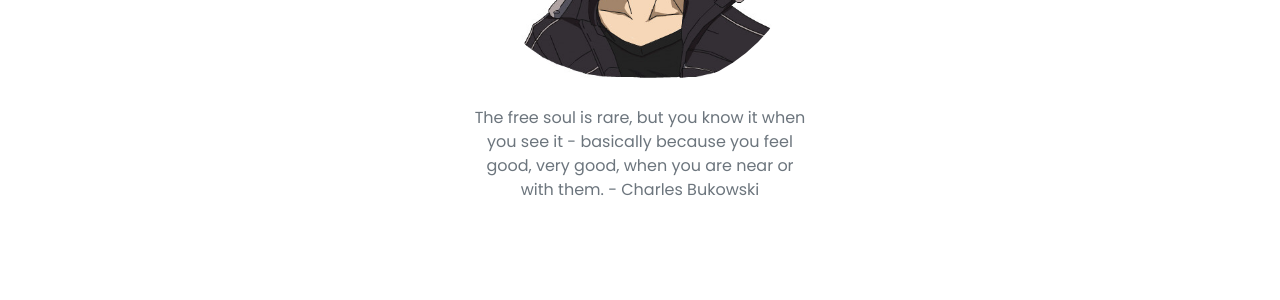
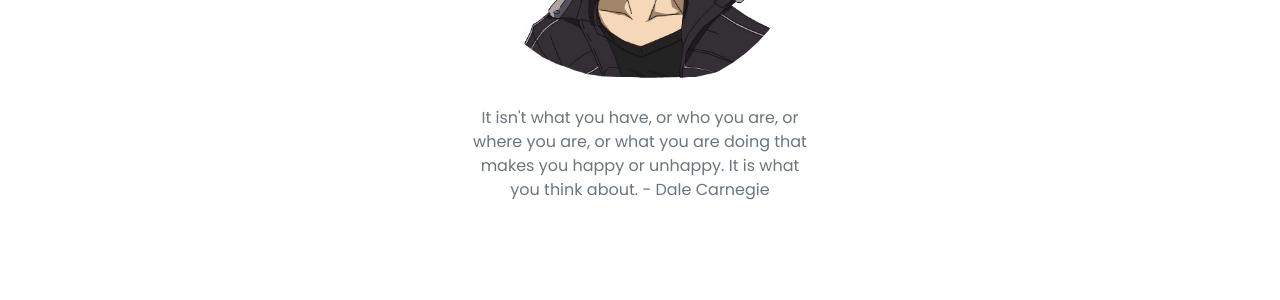
Before and after one commit to thaluu/thaluu.github.io, a Jekyll site: the page built from pages/index.md, in a window 1280 px wide. Shown: the part 405-705 px from the top of the page. Built offline with Jekyll 4.4.1, drawn with Linux system fonts in a browser that asks for light colours; nearby versions of some CDN libraries.

Commit message:
daily quote generator

```diff
--- a/_data/qod.yml
+++ b/_data/qod.yml
@@ -1,2 +1,2 @@
-quote: The free soul is rare, but you know it when you see it - basically because you feel good, very good, when you are near or with them.
-author: Charles Bukowski
+quote: It isn't what you have, or who you are, or where you are, or what you are doing that makes you happy or unhappy. It is what you think about.
+author: Dale Carnegie
```
